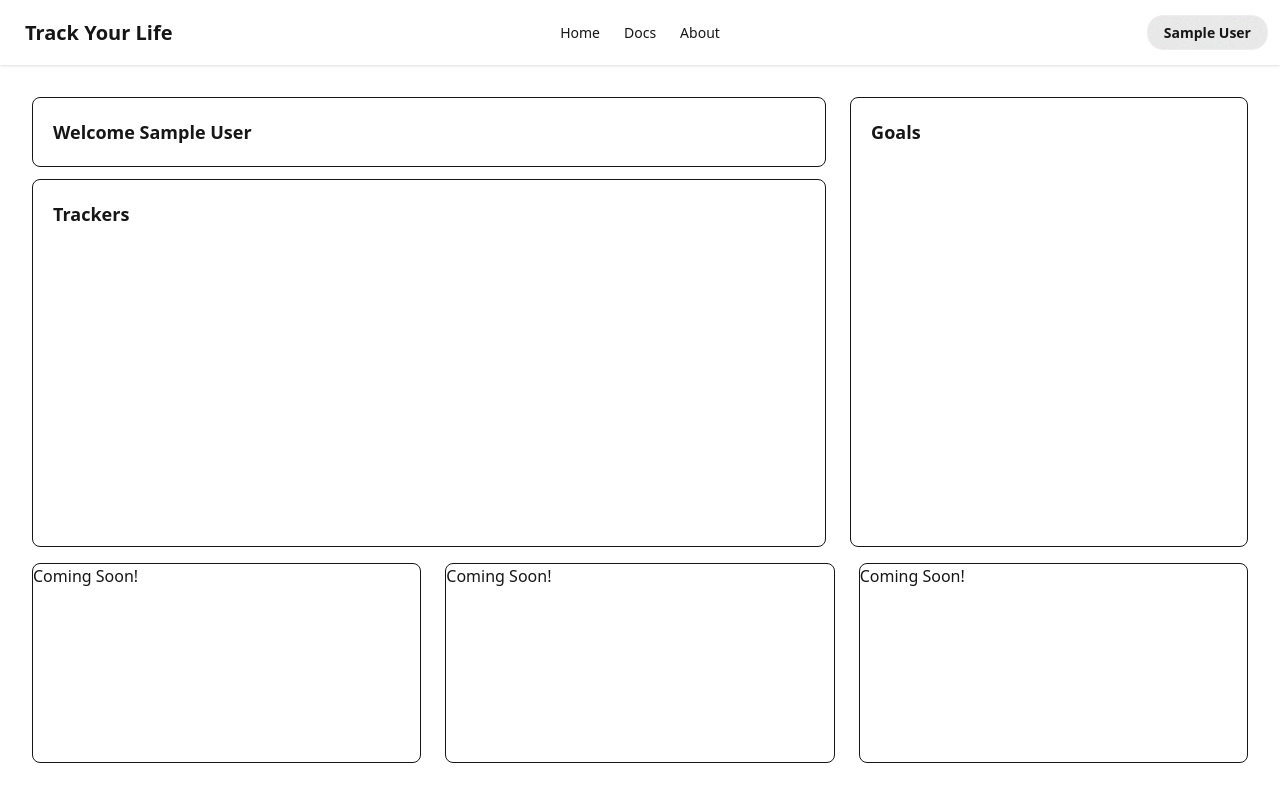
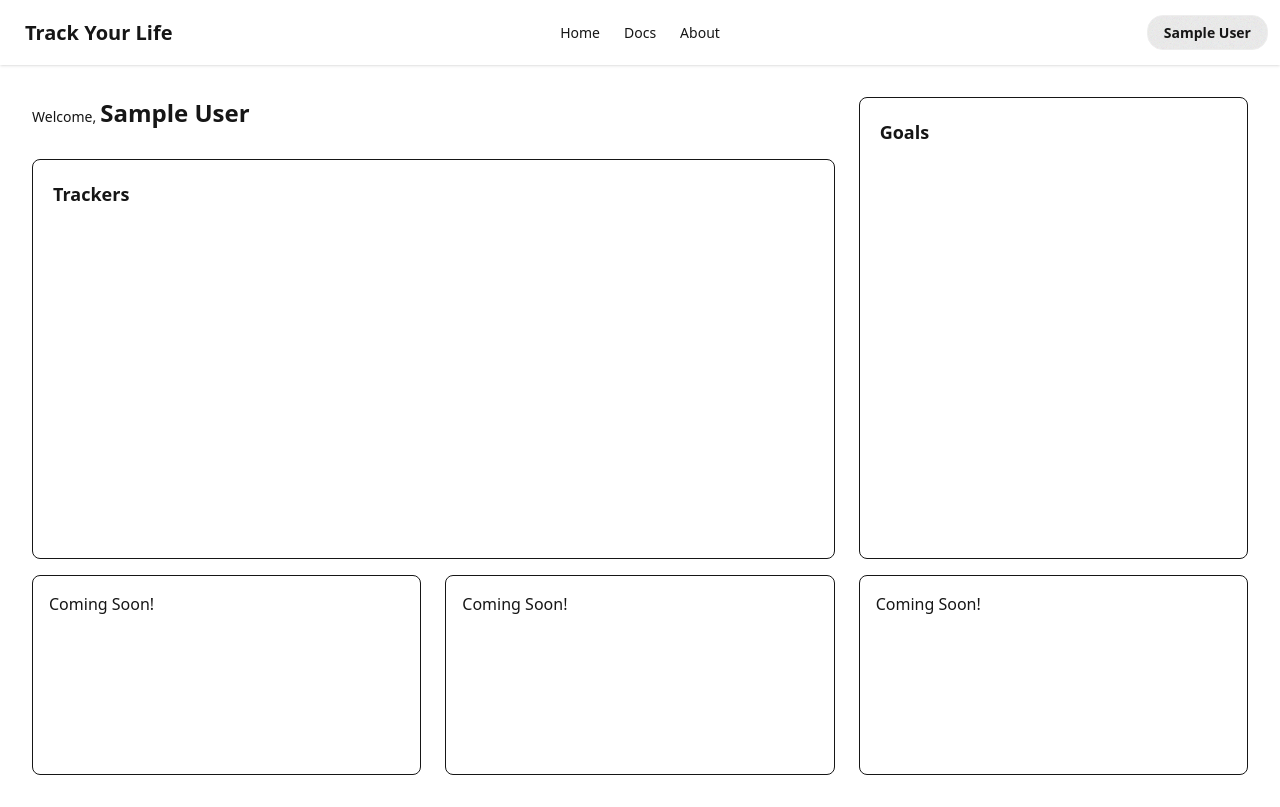
Before and after one commit to Pratyush181/track-your-life, a Next.js app in the folder track-your-life/: page /dashboard in a window 1280 px wide. Built offline with nearby package versions, Linux system fonts and the light colour scheme; no server answers; sample sign-in values are in the browser's storage.

Commit message:
Added journal page, added heading field, and fetched journal entries array

```diff
--- /dev/null
+++ b/track-your-life/src/app/api/journalEntries/route.ts
@@ -0,0 +1,25 @@
+import { NextResponse } from "next/server";
+import { connectToDatabase } from "@/lib/mongoose";
+import  User, { IUser } from "@/models/User";
+import { auth } from "@/lib/auth";
+
+export async function GET(){
+    const session = await auth();
+
+
+    if (!session || !session.user) {
+        return NextResponse.json({ error: "Unauthorized. Please Log in." }, { status: 401 });
+    }
+
+    await connectToDatabase();
+
+    const user = await User.findOne({
+        email: session.user.email},
+        "journalEntries").lean() as IUser | null;
+
+    if (!user) {
+        return NextResponse.json({ error: "User not found." }, { status: 404 });
+    }
+
+    return NextResponse.json({ journalEntries: user.journalEntries || [] });
+}
--- a/track-your-life/src/app/dashboard/page.tsx
+++ b/track-your-life/src/app/dashboard/page.tsx
@@ -9,56 +9,59 @@ export default async function Dashboard() {
         // This is a common pattern for NextAuth.js.
         redirect("/api/auth/signin");
     }
-
-    const { user } = session;
+    const user = session.user;
 
     return(
-        // <div className="flex flex-col items-center justify-center min-h-screen gap-4">
-        //     <p>Welcome to Dashboard</p>
-
-        //     {/* User Details */}
-        //     <p className="text-lg font-semibold">Hello, {user.name ?? 'User'}!</p>
-        // </div>
 
         <div>
             {/* top section */}
-            <div className="flex gap-6 p-8 pb-4">
+            <div className="p-8 space-y-4">
 
-                {/* Left column */}
-                <div className="w-2/3 flex flex-col justify-between gap-3">
-                    {/* greeting */}
-                    <div className="border rounded-lg bg-base-100 p-5 min-h-[50px]">
-                    <p className="text-lg font-semibold">Welcome {session.user.name}</p>
+                {/* Top row */}
+                <div className="grid grid-cols-3 gap-6">
+
+                    {/* Left column (2 cols) */}
+                    <div className="col-span-2 flex flex-col gap-3">
+                    {/* Greeting */}
+                    <div className="rounded-lg bg-base-100  min-h-[50px]">
+
+                        <div className="flex gap-1 items-baseline">
+                            <span className="text-sm font-light">Welcome,</span>
+                            <p className="text-2xl font-semibold">
+                                {session.user.name}
+                            </p>
                         </div>
 
-                    {/* habit, mood, journal tracker */}
-                    <div className="border rounded-lg bg-base-100 p-5 flex-1">
+                    </div>
+                    {/* Trackers */}
+                    <div className="border rounded-lg bg-base-100 p-5 flex-1 min-h-[400px]">
                         <p className="text-lg font-semibold">Trackers</p>
                     </div>
                     </div>
 
-                {/* Right column (Goals) */}
-                <div className="border rounded-lg bg-base-100 p-5 min-h-[450px] w-1/3">
+                    {/* Right column */}
+                    <div className="border rounded-lg bg-base-100 p-5 min-h-[450px]">
                     <p className="text-lg font-semibold">Goals</p>
                     </div>
 
                 </div>
 
-            {/* bottom section */}
-            <div className="flex gap-6 pt-0 p-8">
-                <div className="border rounded-lg bg-base-100 min-h-[200px] w-1/3">
+                {/* Bottom row */}
+                <div className="grid grid-cols-3 gap-6">
+                    <div className="border rounded-lg bg-base-100 min-h-[200px] p-4">
                     <p>Coming Soon!</p>
                     </div>
-
-                <div className="border rounded-lg bg-base-100 min-h-[200px] w-1/3">
+                    <div className="border rounded-lg bg-base-100 min-h-[200px] p-4">
                     <p>Coming Soon!</p>
                     </div>
-
-                <div className="border rounded-lg bg-base-100 min-h-[200px] w-1/3">
+                    <div className="border rounded-lg bg-base-100 min-h-[200px] p-4">
                     <p>Coming Soon!</p>
+                    </div>
                 </div>
 
             </div>
+
+            {/* bottom section */}
 
 
 
--- /dev/null
+++ b/track-your-life/src/app/journal/page.tsx
@@ -0,0 +1,55 @@
+import { auth } from "@/lib/auth";
+import { redirect } from "next/navigation";
+import { connectToDatabase } from "@/lib/mongoose";
+import User, { IUser } from "@/models/User";
+
+export default async function Journal() {
+    const session = await auth();
+
+    if (!session?.user) {
+        // Redirect to a sign-in page if the user is not authenticated.
+        // This is a common pattern for NextAuth.js.
+        redirect("/api/auth/signin");
+    }
+    await connectToDatabase();
+    const user = await User.findOne(
+        { email: session.user.email },
+    "journalEntries").lean() as IUser | null;
+
+    const journalEntries = user?.journalEntries || [];
+
+    return(
+
+        <div>
+            <div className="flex gap-1 items-baseline p-4">
+                <p className="text-2xl font-semibold">
+                    {session.user.name}'s Journal
+                </p>
+            </div>
+
+            <div className="overflow-x-auto p-7 pt-1">
+                <table className="table">
+                    {/* head */}
+                    <thead>
+                    <tr>
+                        <th>Date</th>
+                        <th>Brief</th>
+                        <th>Journal</th>
+                        <th>Moods</th>
+                    </tr>
+                    </thead>
+                    <tbody>
+                        {journalEntries.map((entry, idx) => (
+                            <tr key={idx} className="hover:bg-base-300">
+                                <th>{new Date(entry.date).toLocaleDateString()}</th>
+                                <td>{entry.text.slice(0, 30)}...</td>
+                                <td>{entry.text}</td>
+                                <td>{entry.moods.join(", ")}</td>
+                            </tr>
+                        ))}
+                    </tbody>
+                </table>
+            </div>
+        </div>
+    );
+}
--- a/track-your-life/src/app/page.tsx
+++ b/track-your-life/src/app/page.tsx
@@ -1,7 +1,17 @@
 import heroImage from "../../public/hero.jpg";
 import LoginWithGoogle from "@/components/LoginWithGoogle";
+import { auth } from "@/lib/auth";
+import { redirect } from "next/navigation";
 
-export default function Home() {
+
+export default async function Home() {
+  const session = await auth();
+  if (session?.user) {
+    // Redirect to a sign-in page if the user is not authenticated.
+    // This is a common pattern for NextAuth.js.
+    redirect("/dashboard");
+  }
+
   return (
     <div className="hero min-h-screen">
       <div className="hero-content flex-col lg:flex-row-reverse gap-20">
--- a/track-your-life/src/models/User.ts
+++ b/track-your-life/src/models/User.ts
@@ -7,9 +7,10 @@ export interface IUser extends Document {
     image?: string;
     createdAt: Date;
     journalEntries: {
+      heading: string,
       date: Date;
       text: string;
-      moods: [string, string, string];
+      moods?: [string, string, string];
     }[];
     habits: {
       name: string;
@@ -29,6 +30,7 @@ export interface IUser extends Document {
     journalEntries: {
       type: [
         {
+          heading: { type: String, required: true},
           date: Date,
           text: String,
           moods: [String], // or [String, String, String] if you want to enforce length
```
Lines whose indentation alone changed are shown as unchanged.
